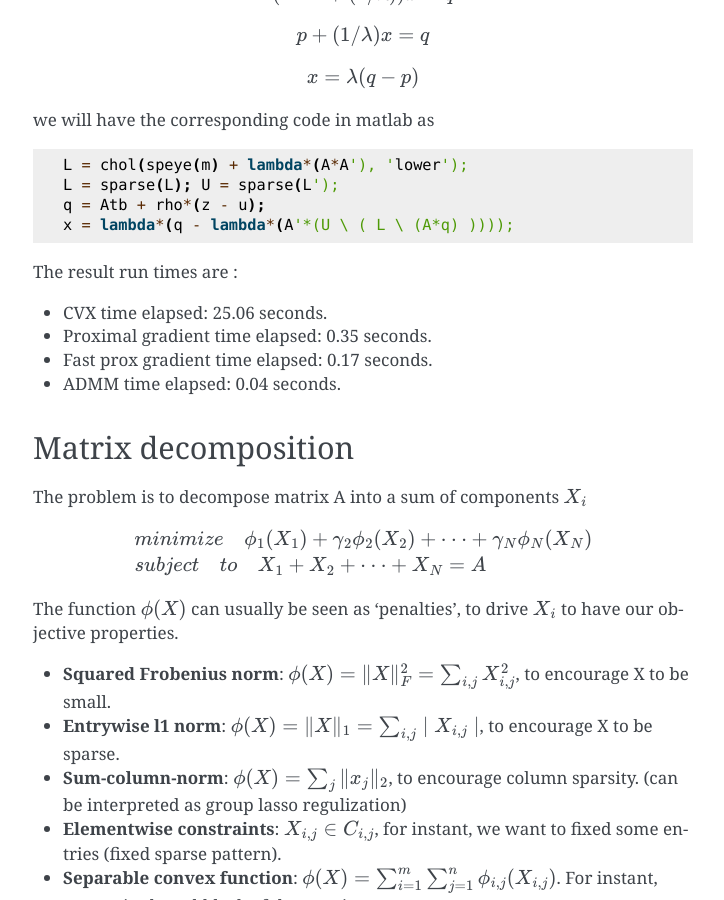
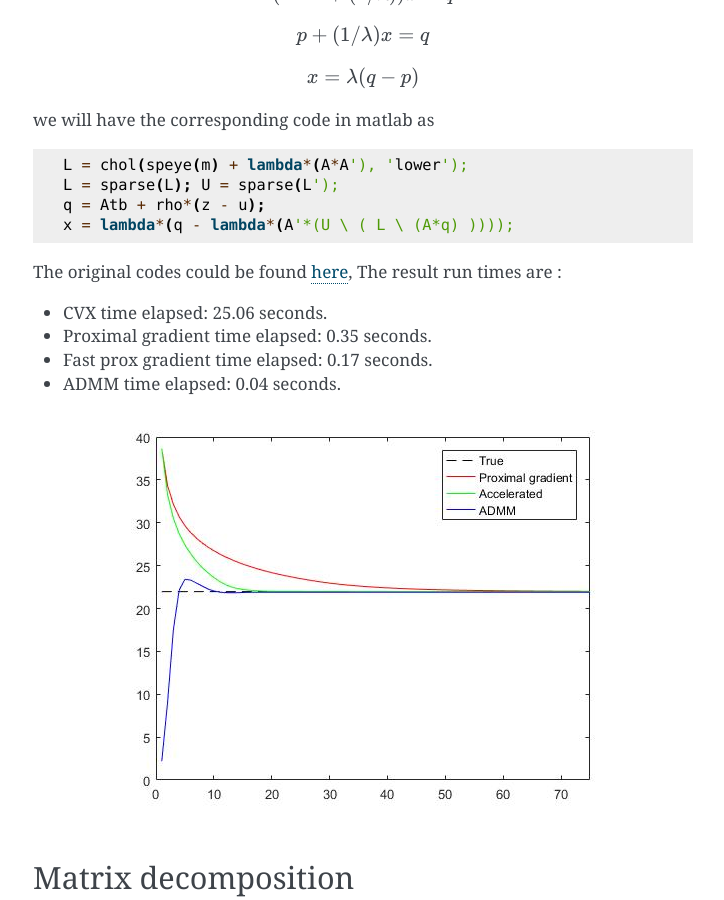
Before and after one commit to gggliuye/cvx_learning, a Sphinx documentation site: the page built from docs/ProximalAlgorithms/Applications.rst, in a window 1280 px wide and 900 px high, scrolled down 1685 px. Shown: the whole window, without its empty margins (387-1111 px from the left). Built offline with Sphinx 7.4.7, drawn with Linux system fonts in a browser that asks for light colours.

Commit message:
Update Applications.rst

```diff
--- a/docs/ProximalAlgorithms/Applications.rst
+++ b/docs/ProximalAlgorithms/Applications.rst
@@ -98,6 +98,7 @@ we will have the corresponding code in matlab as ::
    q = Atb + rho*(z - u);
    x = lambda*(q - lambda*(A'*(U \ ( L \ (A*q) ))));
 
+The original codes could be found `here <http://stanford.edu/~boyd/papers/prox_algs/lasso.html>`_,
 The result run times are :
 
 * CVX time elapsed: 25.06 seconds.
@@ -105,7 +106,7 @@ The result run times are :
 * Fast prox gradient time elapsed: 0.17 seconds.
 * ADMM time elapsed: 0.04 seconds.
 
-.. image: images/lasso.jpg
+.. image:: images/lasso.jpg
     :align: center
 
 Matrix decomposition
```
